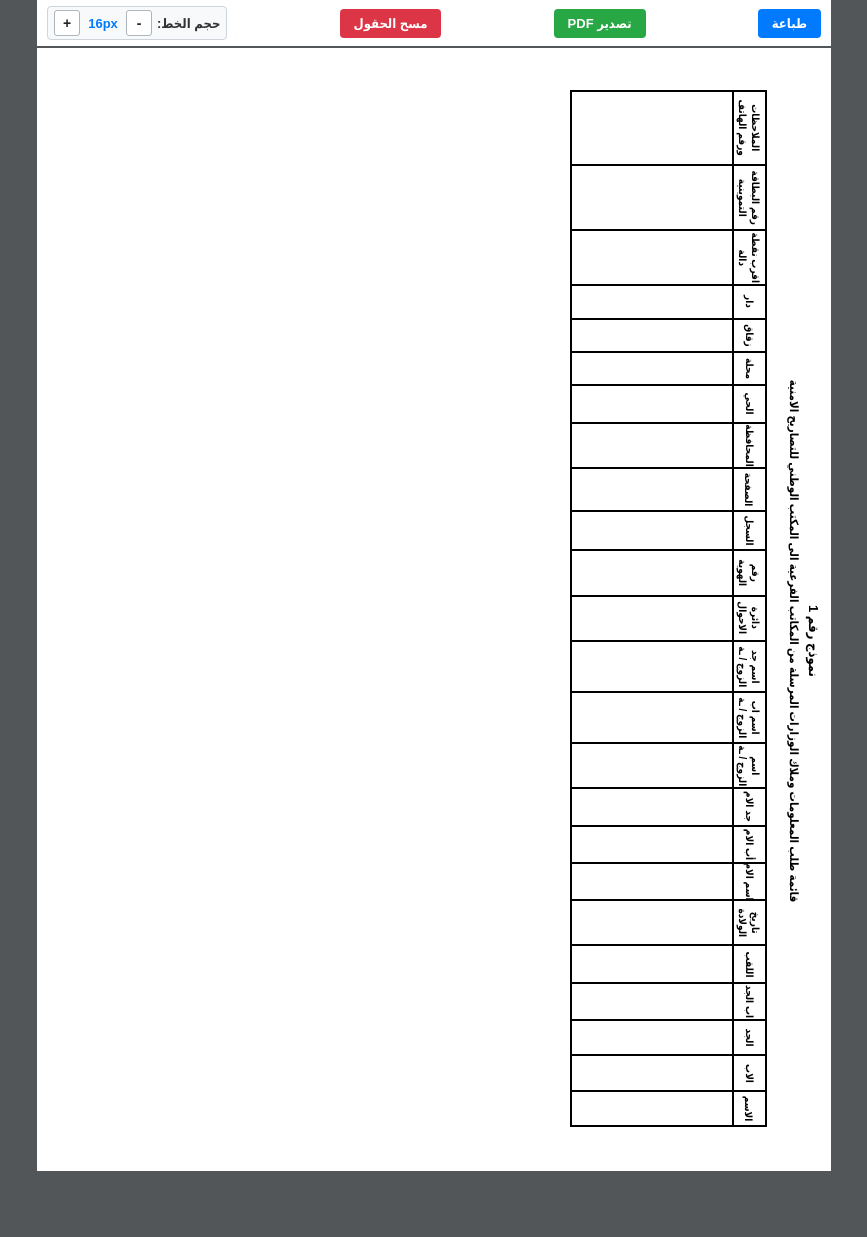
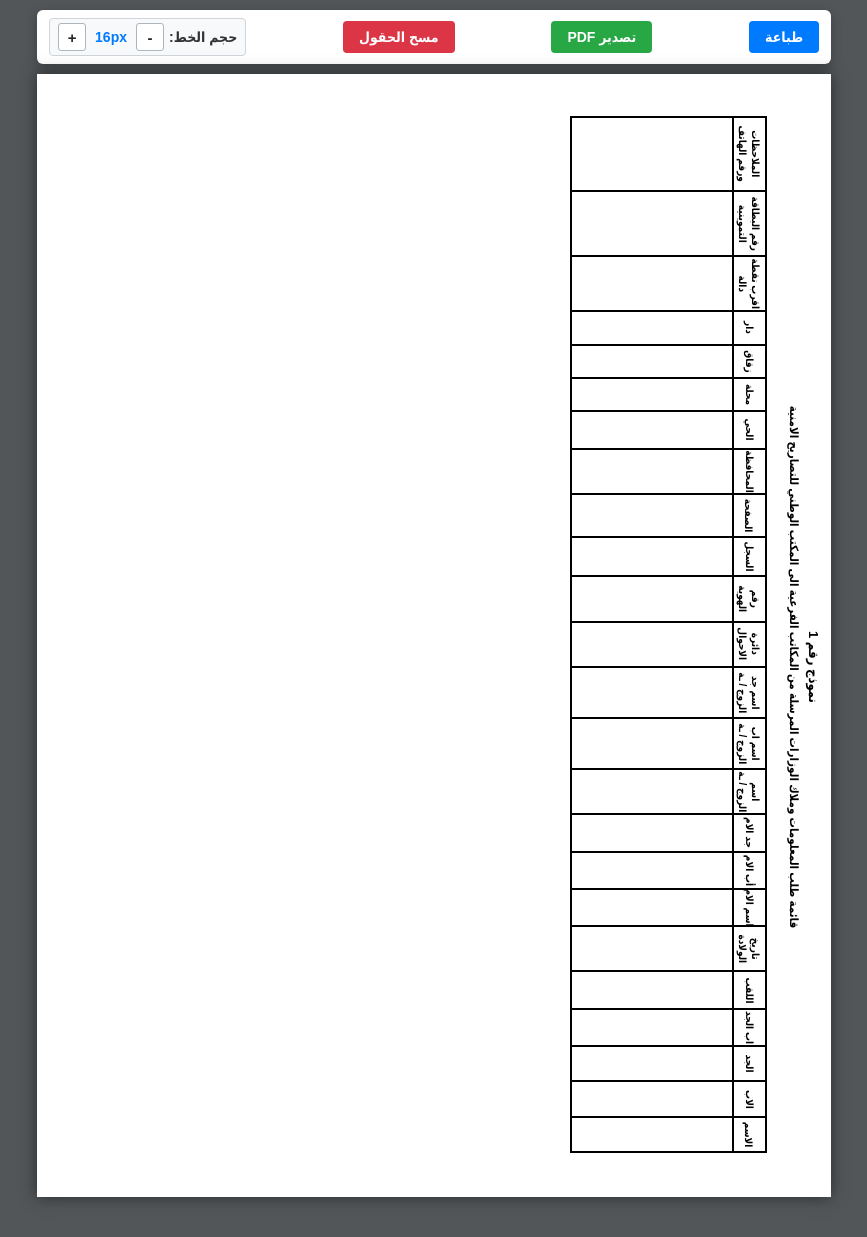
Before and after one commit to tasmg1/server, a FastAPI app: page / in a window 1280 px wide. Shown: the whole page, without its empty margins (206-1073 px from the left). Run offline with FastAPI, Linux system fonts and the light colour scheme; parts of the project's set-up code (start-up, migrations or seed data) failed here and were passed over.

Commit message:
Update index.html

```diff
--- a/templates/index.html
+++ b/templates/index.html
@@ -2,8 +2,8 @@
 <html lang="ar" dir="rtl">
 <head>
     <meta charset="UTF-8">
-    <!-- ضبط أبعاد الشاشة للسماح بالتكبير والتحريك الحر على جميع الهواتف -->
-    <meta name="viewport" content="width=794, maximum-scale=5.0, user-scalable=yes">
+    <!-- متوافق مع كل شاشات الهواتف مع دعم التكبير والتحريك -->
+    <meta name="viewport" content="width=device-width, initial-scale=1.0, maximum-scale=5.0, user-scalable=yes">
     <title>نموذج رقم 1</title>
 
     <style>
@@ -30,49 +30,50 @@
 
         html, body {
             background-color: {{ '#ffffff' if is_pdf else '#525659' }};
-            margin: 0 auto;
+            margin: 0;
             padding: 0;
-            width: 794px;
+            width: 100%;
+            height: 100%;
             overflow-x: auto;
             -webkit-overflow-scrolling: touch;
         }
 
-        .main-container {
-            width: 794px;
-            margin: 0 auto;
-            padding: 0;
-            background-color: #ffffff;
+        /* حاوية التوسيط والتمرير الحر للأجهزة الذكية */
+        .viewport-wrapper {
+            display: flex;
+            flex-direction: column;
+            align-items: center;
+            min-width: max-content;
+            padding: {{ '0' if is_pdf else '10px 10px 40px 10px' }};
         }
 
         .controls {
             width: 794px;
-            margin: 0;
+            margin-bottom: 10px;
             display: {{ 'none' if is_pdf else 'flex' }};
             align-items: center;
             justify-content: space-between;
             gap: 6px;
             background: #ffffff;
-            padding: 6px 10px;
-            border-bottom: 2px solid #525659;
+            padding: 8px 12px;
+            border-radius: 6px;
+            box-shadow: 0 4px 12px rgba(0,0,0,0.25);
         }
 
         .btn-action {
             color: #ffffff;
             border: none;
-            padding: 7px 14px;
-            font-size: 13px;
+            padding: 8px 16px;
+            font-size: 14px;
             font-weight: bold;
             border-radius: 4px;
             cursor: pointer;
             outline: none;
-            transition: opacity 0.15s ease;
+            transition: transform 0.1s ease, opacity 0.15s ease;
             white-space: nowrap;
         }
 
-        .btn-action:active {
-            opacity: 0.75;
-        }
-
+        .btn-action:active { transform: scale(0.95); opacity: 0.8; }
         .btn-print { background-color: #007bff; }
         .btn-pdf { background-color: #28a745; }
         .btn-clear { background-color: #dc3545; }
@@ -81,11 +82,11 @@
             display: flex;
             align-items: center;
             gap: 5px;
-            font-size: 13px;
+            font-size: 14px;
             font-weight: bold;
             color: #333333;
             background: #f8f9fa;
-            padding: 3px 6px;
+            padding: 4px 8px;
             border-radius: 4px;
             border: 1px solid #ced4da;
             white-space: nowrap;
@@ -95,9 +96,9 @@
             background-color: #ffffff;
             color: #212529;
             border: 1px solid #adb5bd;
-            width: 26px;
-            height: 26px;
-            font-size: 14px;
+            width: 28px;
+            height: 28px;
+            font-size: 15px;
             font-weight: bold;
             border-radius: 3px;
             cursor: pointer;
@@ -107,21 +108,27 @@
         }
 
         .val-display {
-            min-width: 36px;
+            min-width: 40px;
             text-align: center;
-            font-size: 13px;
+            font-size: 14px;
             font-weight: 800;
             color: #007bff;
         }
 
+        /* ورقة A4 وتثبيتها بشكل صارم */
         .a4-page {
             width: 794px;
             height: 1123px;
+            min-width: 794px;
+            min-height: 1123px;
+            max-height: 1123px;
             background: #ffffff;
             position: relative;
             margin: 0;
             padding: 0;
             overflow: hidden;
+            box-shadow: {{ 'none' if is_pdf else '0 0 15px rgba(0,0,0,0.5)' }};
+            flex-shrink: 0;
         }
 
         .side-title-wrapper {
@@ -149,18 +156,8 @@
             text-align: center;
         }
 
-        .vertical-title .title-head {
-            font-size: var(--title-font-size);
-            font-weight: bold;
-            color: #000000;
-            margin-bottom: 2px;
-        }
-
-        .vertical-title .title-sub {
-            font-size: calc(var(--title-font-size) - 1.5px);
-            font-weight: bold;
-            color: #000000;
-        }
+        .vertical-title .title-head { font-size: var(--title-font-size); font-weight: bold; color: #000; margin-bottom: 2px; }
+        .vertical-title .title-sub { font-size: calc(var(--title-font-size) - 1.5px); font-weight: bold; color: #000; }
 
         .table-container {
             position: absolute;
@@ -179,7 +176,6 @@
         }
 
         table.unified-table tr {
-            /* إجبار إخفاء أي محتوى يتجاوز الطول لضمان ثبات التنسيق */
             overflow: hidden;
         }
 
@@ -187,8 +183,7 @@
             border: var(--border-thickness) solid #000000 !important;
             padding: 0 !important;
             vertical-align: middle;
-            /* ربط محتويات الخلية بمكانها بشكل صارم */
-            position: relative;
+            position: relative; /* ضروري لتثبيت العناصر داخله */
             overflow: hidden;
         }
 
@@ -215,8 +210,6 @@
             justify-content: center;
             gap: 1.5px;
             transform: rotate(90deg);
-            -webkit-transform: rotate(90deg);
-            transform-origin: center center;
             font-size: var(--label-font-size);
             font-weight: bold;
             color: #000000;
@@ -225,19 +218,11 @@
             white-space: nowrap;
         }
 
-        .rotated-label span {
-            display: block;
-            white-space: nowrap;
-        }
-
         .input-col {
             width: calc(100% - var(--label-width));
         }
 
-        /*
-           التثبيت المطلق (Absolute Positioning):
-           السر وراء منع تغير أحجام الخلايا مهما طال النص!
-        */
+        /* نظام التجميد الصارم للنصوص لمنع تغير حجم الخلايا */
         .input-col input,
         .input-col textarea,
         .pdf-text-val {
@@ -271,86 +256,31 @@
             justify-content: center;
         }
 
-        @page {
-            size: A4 portrait;
-            margin: 0 !important;
-        }
+        @page { size: A4 portrait; margin: 0 !important; }
 
         @media print {
             html, body {
                 width: 210mm !important;
                 height: 297mm !important;
-                min-height: 297mm !important;
-                max-height: 297mm !important;
                 margin: 0 !important;
                 padding: 0 !important;
                 background: #ffffff !important;
                 overflow: hidden !important;
-                -webkit-print-color-adjust: exact !important;
-                print-color-adjust: exact !important;
             }
-
-            .controls {
-                display: none !important;
-            }
-
-            .main-container {
-                width: 210mm !important;
-                height: 297mm !important;
-                margin: 0 !important;
-                padding: 0 !important;
-                background: #ffffff !important;
-            }
-
+            .controls { display: none !important; }
+            .viewport-wrapper { padding: 0 !important; }
             .a4-page {
                 margin: 0 !important;
                 width: 210mm !important;
                 height: 297mm !important;
-                min-height: 297mm !important;
-                max-height: 297mm !important;
                 box-shadow: none !important;
-                border: none !important;
-                position: relative !important;
-                overflow: hidden !important;
-                page-break-before: avoid !important;
-                page-break-after: avoid !important;
-                page-break-inside: avoid !important;
-                break-before: avoid !important;
-                break-after: avoid !important;
-                break-inside: avoid !important;
-            }
-
-            .table-container {
-                position: absolute !important;
-                top: var(--table-top) !important;
-                right: var(--table-right) !important;
-                width: var(--table-width) !important;
-            }
-
-            .side-title-wrapper {
-                position: absolute !important;
-                top: var(--title-top) !important;
-                right: var(--title-right) !important;
-            }
-
-            .input-col input,
-            .input-col textarea {
-                border: none !important;
-                outline: none !important;
-                background: transparent !important;
-                color: #000000 !important;
-                font-size: var(--input-font-size) !important;
-                box-shadow: none !important;
-                -webkit-appearance: none !important;
-                appearance: none !important;
             }
         }
     </style>
 </head>
 <body>
 
-    <div class="main-container">
-        <!-- شريط التحكم -->
+    <div class="viewport-wrapper">
         <div class="controls">
             <button type="button" class="btn-action btn-print" id="printBtn">طباعة</button>
             <button type="button" class="btn-action btn-pdf" id="pdfBtn">تصدير PDF</button>
@@ -364,7 +294,6 @@
             </div>
         </div>
 
-        <!-- ورقة A4 -->
         <div class="a4-page" id="printableArea">
             <div class="side-title-wrapper">
                 <div class="vertical-title">
@@ -376,7 +305,6 @@
             <div class="table-container" id="tableContainer">
                 <table class="unified-table">
                     <tbody>
-                        <!-- رندرة الحقول مع ربطها بالباكيند للحفاظ على الاحترافية -->
                         {% macro render_row(h, title1, title2, key, is_area=False) %}
                         <tr style="height: {{ h }}mm;">
                             <td class="label-col">
@@ -445,44 +373,36 @@
 
             document.querySelectorAll('[data-key]').forEach(el => {
                 el.addEventListener('input', saveFormData);
-                el.addEventListener('keyup', saveFormData);
                 el.addEventListener('change', saveFormData);
-                el.addEventListener('cut', () => setTimeout(saveFormData, 10));
-                el.addEventListener('paste', () => setTimeout(saveFormData, 10));
             });
 
-            window.addEventListener('keydown', (e) => {
-                if ((e.altKey && (e.key === 'c' || e.key === 'C' || e.key === 'ؤ')) ||
-                    (e.ctrlKey && e.shiftKey && (e.key === 'Delete' || e.key === 'Backspace'))) {
+            // زر الطباعة: يفتح نافذة الطباعة الرسمية للجهاز بصيغة A4
+            document.getElementById('printBtn').addEventListener('click', function(e) {
                 e.preventDefault();
-                    clearSavedData();
-                }
+                this.blur();
+                if (document.activeElement) document.activeElement.blur();
+                setTimeout(() => window.print(), 50);
             });
 
-            const printBtn = document.getElementById('printBtn');
-            printBtn.onclick = function(e) {
+            // زر التصدير: يتصل بالسيرفر وينزل ملف PDF واحد فقط بشكل مباشر
+            document.getElementById('pdfBtn').addEventListener('click', function(e) {
                 e.preventDefault();
-                if (document.activeElement) document.activeElement.blur();
-                setTimeout(() => {
-                    window.print();
-                }, 50);
-            };
-
-            const pdfBtn = document.getElementById('pdfBtn');
-            pdfBtn.onclick = function(e) {
-                e.preventDefault();
-                exportPDFBackend(); // توجيه أمر التصدير للباكيند
-            };
+                this.blur();
+                exportPDFBackend();
+            });
 
             document.getElementById('clearBtn').addEventListener('click', function() {
+                this.blur();
                 clearSavedData();
             });
 
             document.getElementById('fontDecBtn').addEventListener('click', function() {
+                this.blur();
                 adjustInputFont(-1);
             });
 
             document.getElementById('fontIncBtn').addEventListener('click', function() {
+                this.blur();
                 adjustInputFont(1);
             });
         });
@@ -504,15 +424,12 @@
                         el.value = saved[key];
                     }
                 });
-
                 const savedFont = localStorage.getItem(STORAGE_FONT);
                 if (savedFont) {
                     currentInputFont = parseFloat(savedFont);
                     applyInputFont();
                 }
-            } catch (e) {
-                console.error(e);
-            }
+            } catch (e) {}
         }
 
         function adjustInputFont(delta) {
@@ -533,13 +450,11 @@
         function clearSavedData() {
             if (confirm('هل تريد مسح جميع البيانات المكتوبة؟')) {
                 localStorage.removeItem(STORAGE_INPUTS);
-                document.querySelectorAll('[data-key]').forEach(el => {
-                    el.value = '';
-                });
+                document.querySelectorAll('[data-key]').forEach(el => el.value = '');
             }
         }
 
-        // دالة التصدير الاحترافية التي تتصل بالباكيند (FastAPI)
+        // آلية التنزيل المباشر الصارمة (ملف PDF واحد فقط)
         async function exportPDFBackend() {
             if (isExporting) return;
             isExporting = true;
@@ -566,19 +481,12 @@
                     })
                 });
 
-                if (!response.ok) throw new Error('فشل التصدير من الخادم');
+                if (!response.ok) throw new Error('فشل السيرفر');
 
                 const blob = await response.blob();
                 const fileName = 'نموذج_رقم_1.pdf';
-                const file = new File([blob], fileName, { type: 'application/pdf' });
 
-                // نظام المشاركة والحفظ الذكي للهواتف والحواسيب
-                if (navigator.canShare && navigator.canShare({ files: [file] })) {
-                    await navigator.share({
-                        files: [file],
-                        title: fileName
-                    });
-                } else {
+                // إنشاء رابط تنزيل صريح ينزل بصيغة PDF فوراً دون نوافذ مشاركة مربكة
                 const blobUrl = URL.createObjectURL(blob);
                 const link = document.createElement('a');
                 link.href = blobUrl;
@@ -586,16 +494,15 @@
                 document.body.appendChild(link);
                 link.click();
 
+                // تنظيف الذاكرة
                 setTimeout(() => {
                     document.body.removeChild(link);
                     URL.revokeObjectURL(blobUrl);
                 }, 2500);
-                }
+
             } catch (err) {
-                if (err.name !== 'AbortError') {
-                    console.error('Export Error:', err);
+                console.error(err);
                 alert('حدث خطأ أثناء تصدير الملف');
-                }
             } finally {
                 btn.innerText = originalText;
                 btn.disabled = false;
```
Lines whose indentation alone changed are shown as unchanged.
